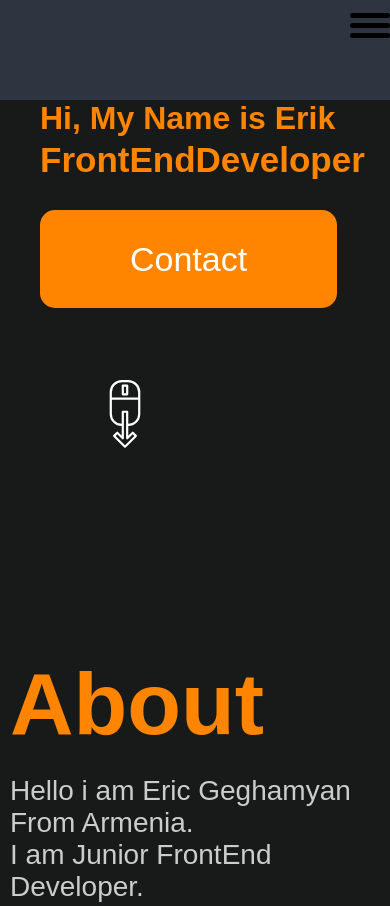
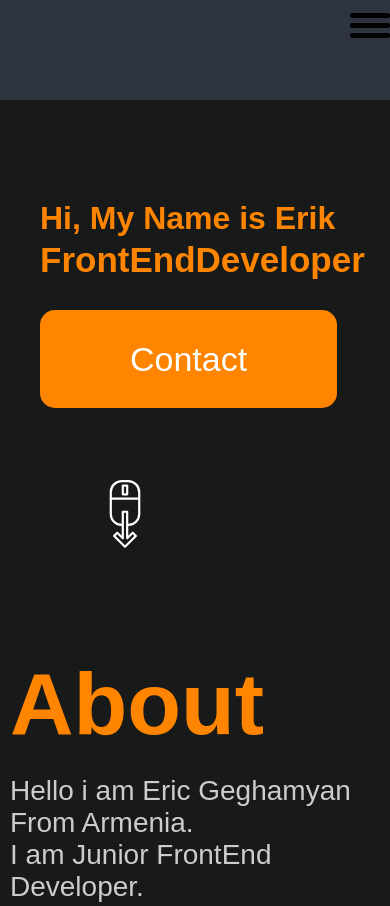
Before and after one commit to geghamyanerik/geghamyanerik.github.io, a plain HTML site: page index.html in a window 390 px wide. Shown: the top 906 px of the page. Drawn offline with Linux system fonts and the light colour scheme.

Commit message:
Update style.css

```diff
--- a/css/style.css
+++ b/css/style.css
@@ -345,6 +345,9 @@ right: 40px;
 }
 
 @media screen and (max-width: 840px) {
+   .header-section .about-div  {
+  margin-top: 100px;
+  }
   .header-section .header-block {
     -webkit-box-orient: vertical;
     -webkit-box-direction: normal;
```
